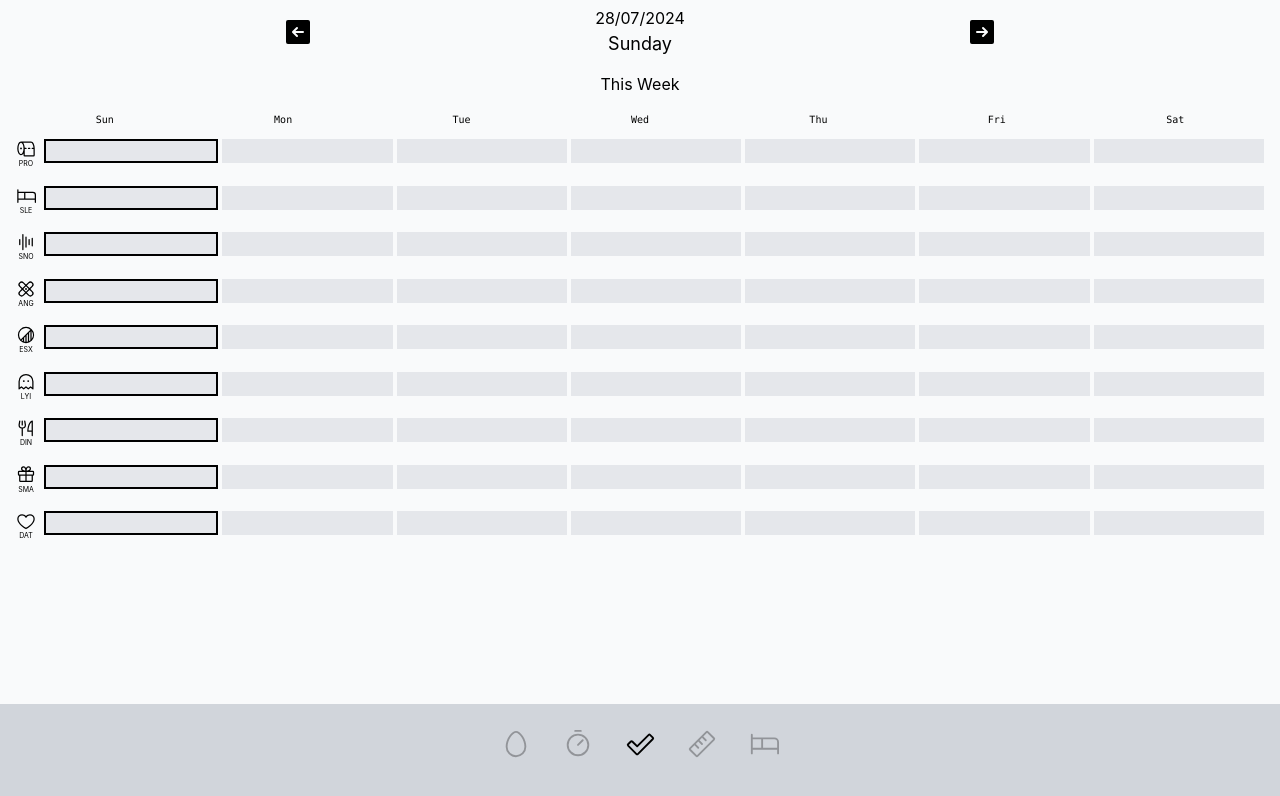
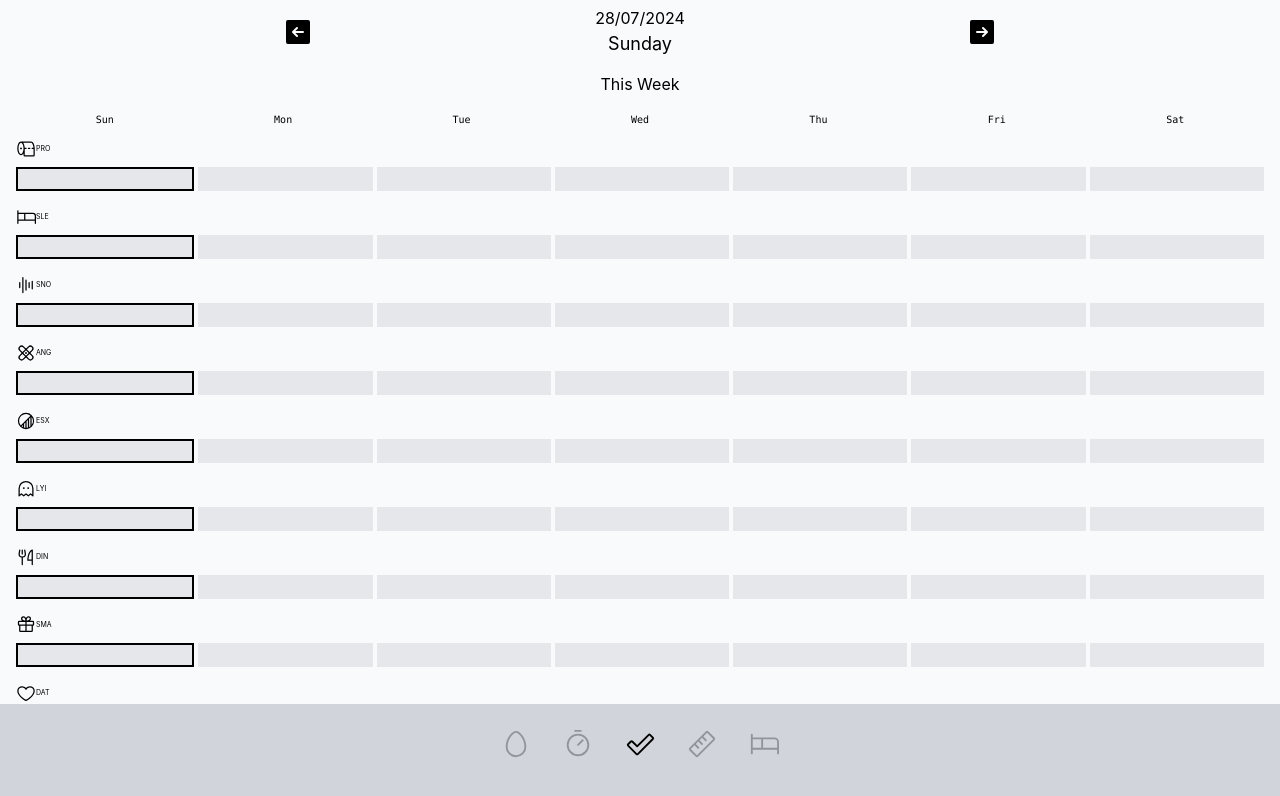
Before and after one commit to EliranSun/trackers, a React (Create React App) app: page / in a window 1280 px wide. Shown: the top 796 px of the page. Built offline with nearby package versions, Linux system fonts and the light colour scheme; no server answers; the database is empty.

Commit message:
Update HabitTemplate.jsx

```diff
--- a/src/components/templates/HabitTemplate.jsx
+++ b/src/components/templates/HabitTemplate.jsx
@@ -43,8 +43,8 @@ export const HabitTemplate = ({ date }) => {
       {checkboxTrackers.map(tracker => {
         const Icon = tracker.icon;
         return (
-          <div key={tracker.name} className="flex gap-2 my-1">
-            <h1 className="flex flex-col">
+          <div key={tracker.name} className="flex flex-col gap-2 my-1">
+            <h1 className="flex items-center">
               <Icon size={20}/>
               <span className="text-[7px]">
                 {tracker.name.slice(0, 3).toUpperCase()}
```
